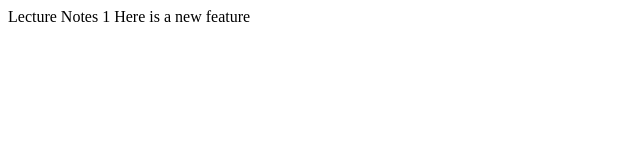
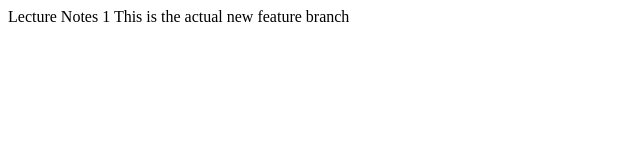
Before and after one commit to samybandoh/lecture1, a plain HTML site: page index.html in a window 1280 px wide. Shown: the whole page, without its empty margins (0-640 px from the left). Drawn offline with Linux system fonts and the light colour scheme.

Commit message:
Created a new branch called feature

```diff
--- a/index.html
+++ b/index.html
@@ -4,6 +4,6 @@
 </head>
 <body>
     Lecture Notes 1
-    Here is a new feature
+    This is the actual new feature branch
 </body>
 </html>
```
